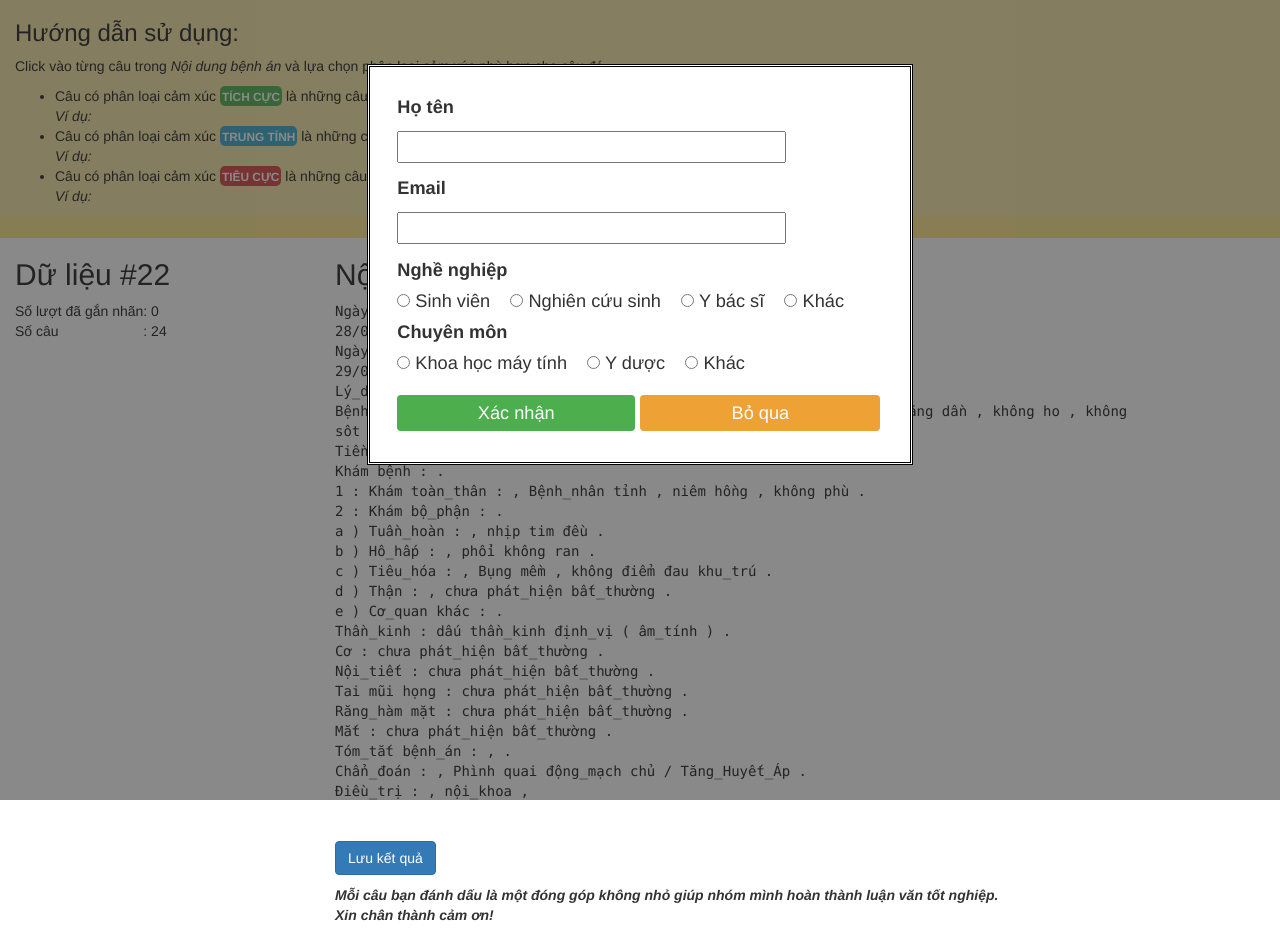
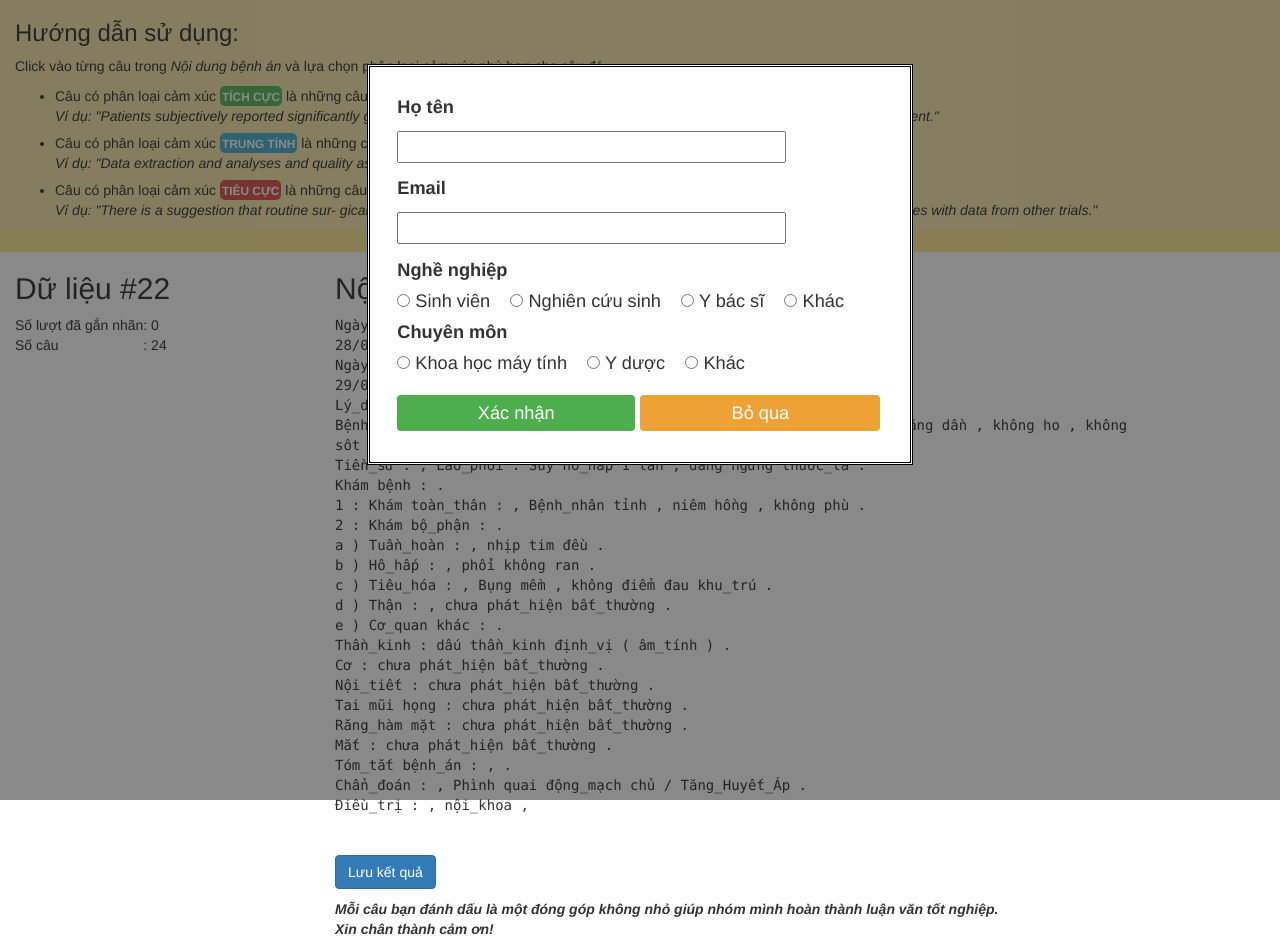
Before and after one commit to ductri/WebLVTN, a plain HTML site: page src/index.html in a window 1280 px wide. Drawn offline with Linux system fonts and the light colour scheme.

Commit message:
Definition

```diff
--- a/src/css/style.css
+++ b/src/css/style.css
@@ -29,6 +29,10 @@
 
 .hdsd {
 	background-color: #f7e8ad;
+}
+
+.hdsd li {
+	margin-bottom: 0.5em;
 }
 
 .btn-minimize {
--- a/src/index.html
+++ b/src/index.html
@@ -35,16 +35,16 @@
 					Click vào từng câu trong <em>Nội dung bệnh án</em> và lựa chọn phân loại cảm xúc phù hợp cho câu đó.
 					<ul>
 						<li>
-							Câu có phân loại cảm xúc <span class="positive"><small><strong>TÍCH CỰC</strong></small></span> là những câu <br>
-							<em>Ví dụ: </em>
+							Câu có phân loại cảm xúc <span class="positive"><small><strong>TÍCH CỰC</strong></small></span> là những câu thể hiện kết quả tốt, cải thiện hơn, hoặc mô tả các chỉ số ở mức bình thường.<br>
+							<em>Ví dụ: "Patients subjectively reported significantly greater relief from symptoms with Debacterol than with Kenalog-in-Orabase or no treatment."</em>
 						</li>
 						<li>
-							Câu có phân loại cảm xúc <span class="neutral"><small><strong>TRUNG TÍNH</strong></small></span> là những câu <br>
-							<em>Ví dụ: </em>
+							Câu có phân loại cảm xúc <span class="neutral"><small><strong>TRUNG TÍNH</strong></small></span> là những câu không mô tả kết quả, hoặc mô tả kết quả không thay đổi so với lúc trước.<br>
+							<em>Ví dụ: "Data extraction and analyses and quality assessment were conducted according to the Cochrane standards."</em>
 						</li>
 						<li>
-							Câu có phân loại cảm xúc <span class="negative"><small><strong>TIÊU CỰC</strong></small></span> là những câu <br>
-							<em>Ví dụ: </em>
+							Câu có phân loại cảm xúc <span class="negative"><small><strong>TIÊU CỰC</strong></small></span> là những câu thể hiện kết quả xấu, tệ hơn lúc trước, hoặc mô tả các chỉ số không như bình thường.<br>
+							<em>Ví dụ: "There is a suggestion that routine sur- gical interference may be harmful by in- creasing the risk of caesarean section, and this agrees with data from other trials."</em>
 						</li>
 					</ul>
 				</p>
```
